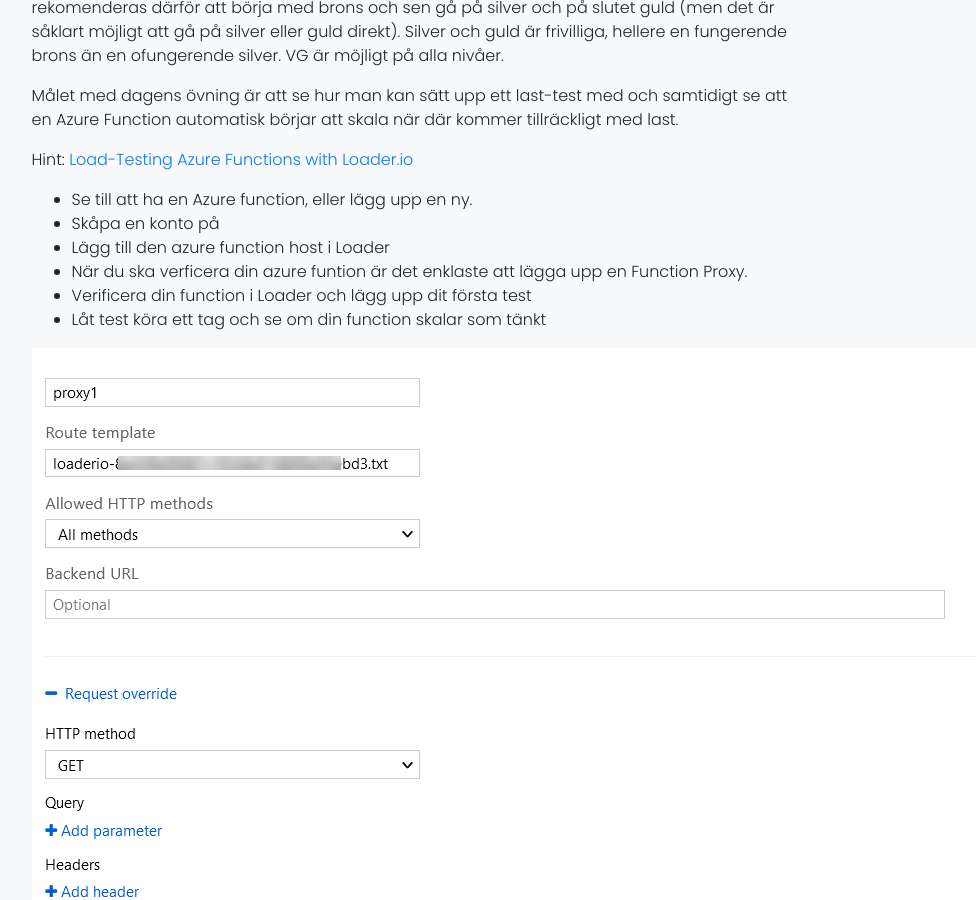
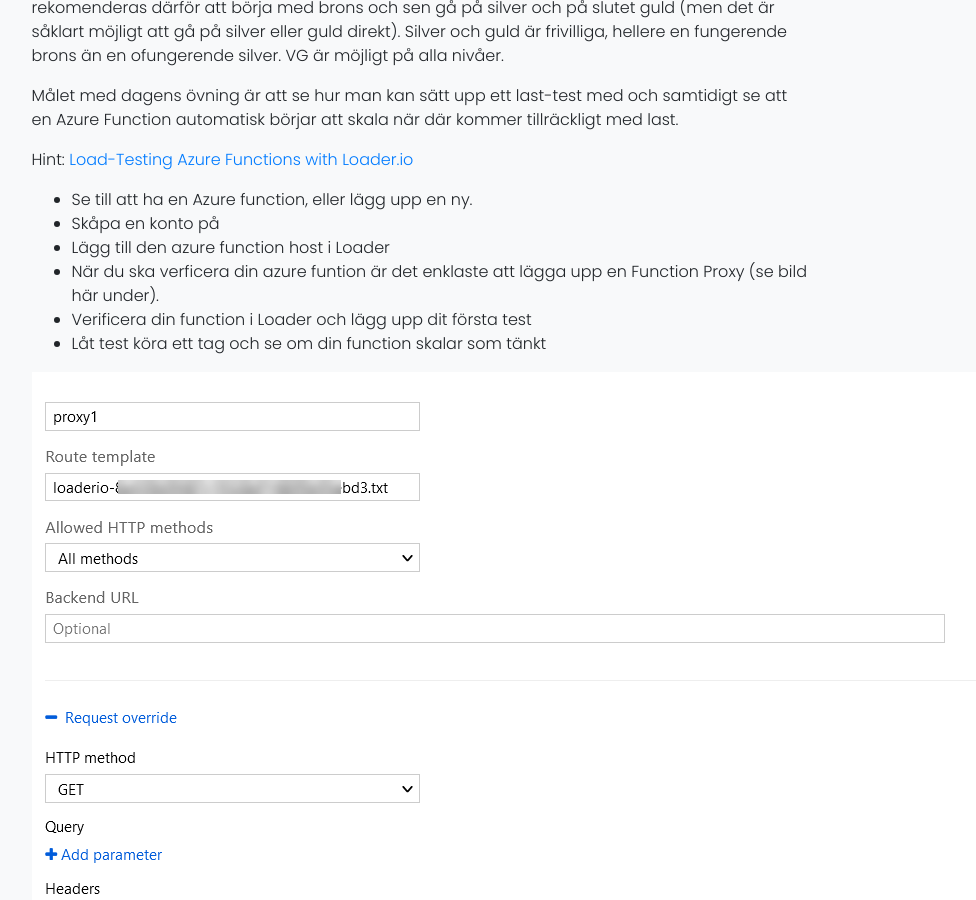
Before and after one commit to PGBSNH20/PGBSNH20-molnapplikationer, a Jekyll site: the page built from lectures/10-scale.md, in a window 1280 px wide and 900 px high, scrolled down 2894 px. Shown: the whole window, without its empty margins (220-1196 px from the left). Built offline with Jekyll 4.4.1, drawn with Linux system fonts in a browser that asks for light colours; nearby versions of some CDN libraries; some of the changed text lies outside the part shown.

Commit message:
blog update

```diff
--- a/lectures/10-scale.md
+++ b/lectures/10-scale.md
@@ -44,7 +44,7 @@ Hint: [Load-Testing Azure Functions with Loader.io](https://mikhail.io/2019/07/l
 * Se till att ha en Azure function, eller lägg upp en ny.
 * Skåpa en konto på <loader.io>
 * Lägg till den azure function host i Loader
-* När du ska verficera din azure funtion är det enklaste att lägga upp en Function Proxy.
+* När du ska verficera din azure funtion är det enklaste att lägga upp en Function Proxy (se bild här under).
 * Verificera din function i Loader och lägg upp dit första test
 * Låt test köra ett tag och se om din function skalar som tänkt
 
```
Also changed, not shown: other parts of lectures/10-scale.md (+1 -0 lines).
